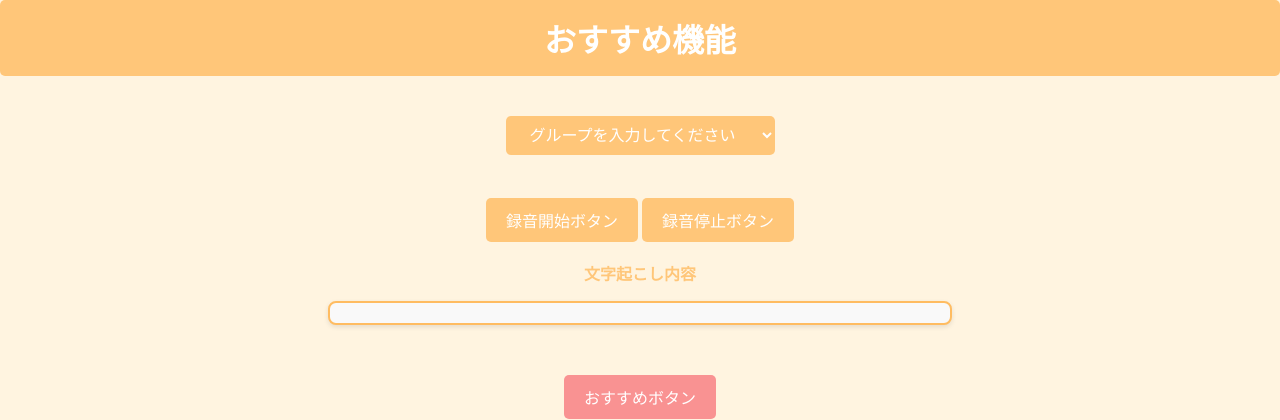
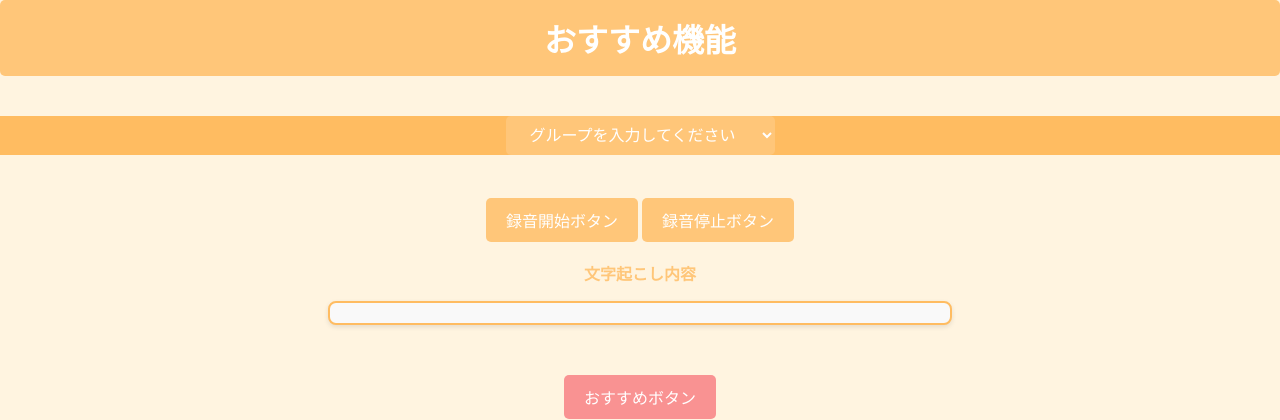
Before and after one commit to takusandayooo/geekcamp-vol-16, a Flask app: page /voice_recognition in a window 1280 px wide, with the pointer over the restyled element. Shown: the top 420 px of the page. Run offline with Flask 3, Linux system fonts and the light colour scheme.

Commit message:
style: ホバーした際に色を変更する

```diff
--- a/static/voice_recognition.css
+++ b/static/voice_recognition.css
@@ -38,6 +38,11 @@
     justify-content:space-around;
     margin: 0 0 40px 0;
 }
+
+.center2:hover {
+    background-color: #ffbc61; /* ホバー時の色 */
+}
+
 .select-button {
     background-color: #ffc679;
     color: white;
```
